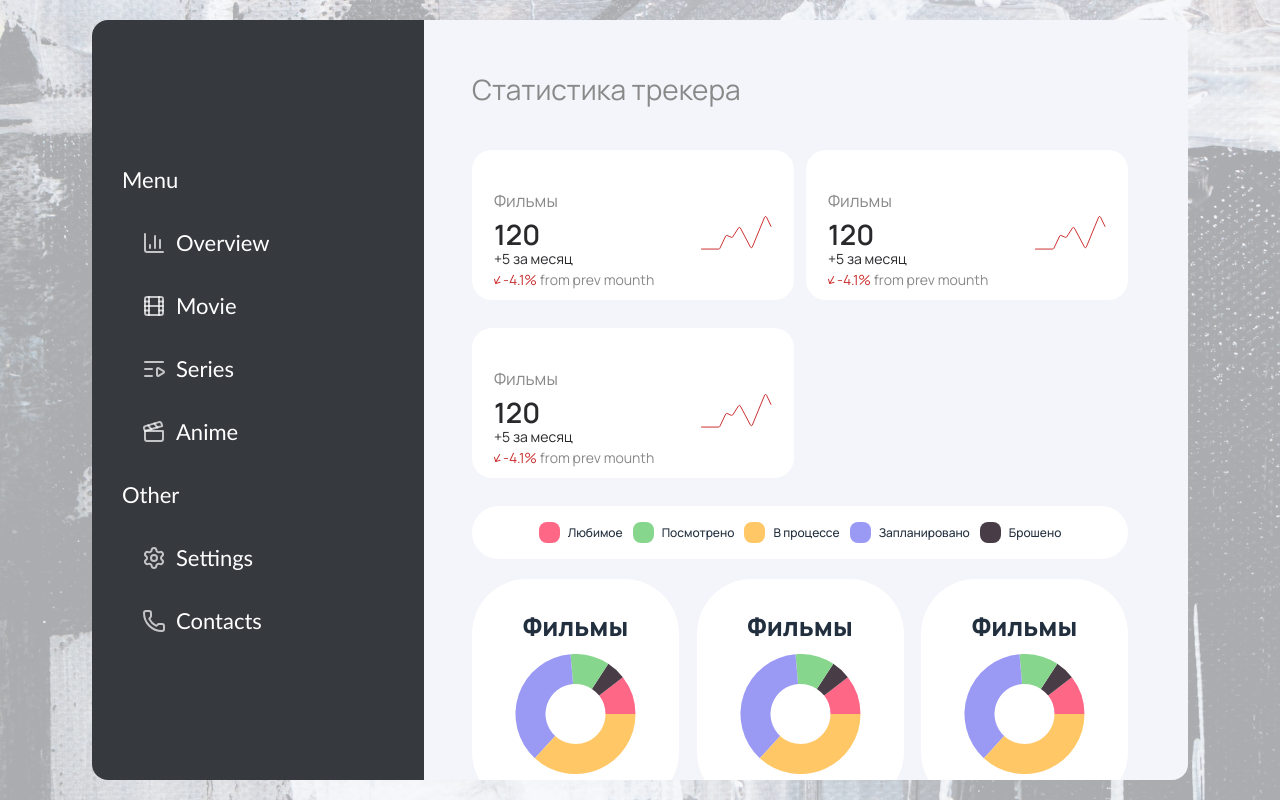
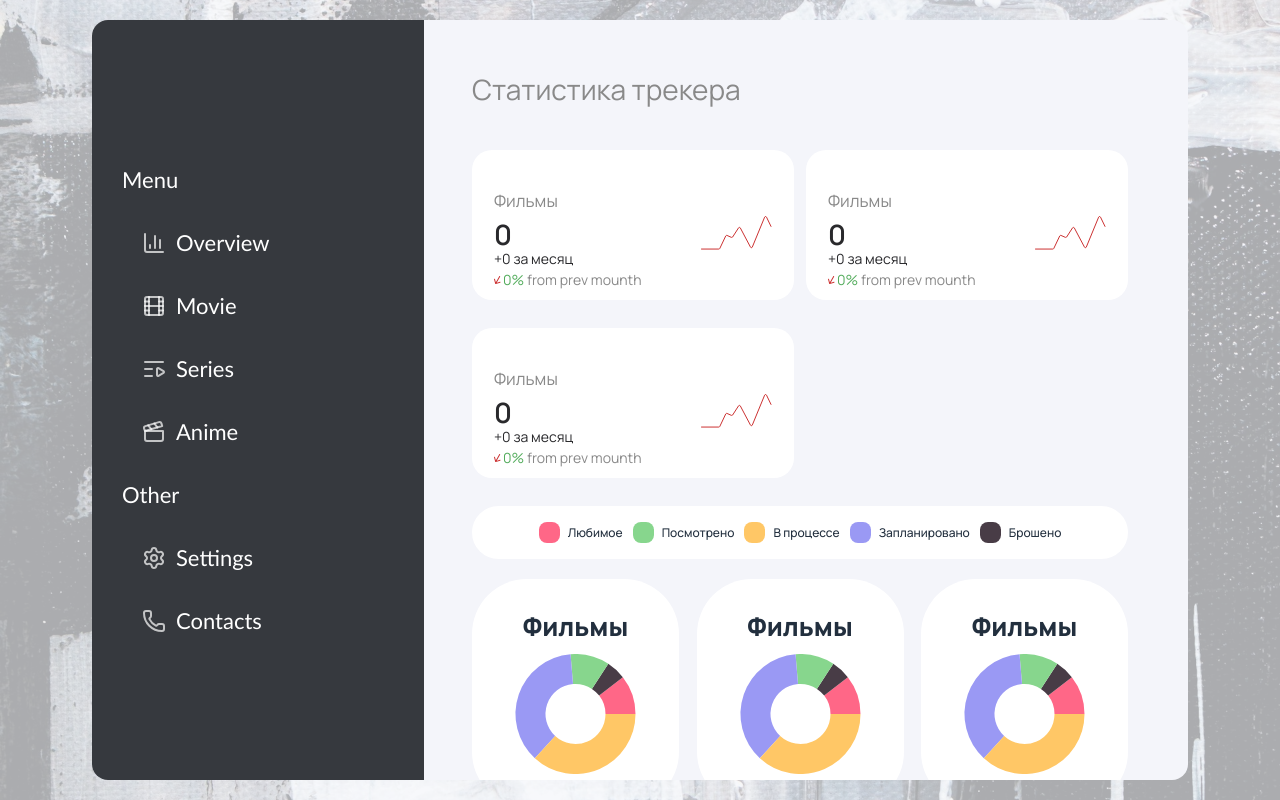
Before and after one commit to enoughy/EntertainmentTracker, a Next.js app: page / in a window 1280 px wide. Built offline with nearby package versions, Linux system fonts and the light colour scheme.

Commit message:
handle data for basic card stat

```diff
--- a/app/page.tsx
+++ b/app/page.tsx
@@ -5,6 +5,10 @@ import { DountChart } from "@/features/dount-chart/dount-chart";
 import { DountChartData } from "@/types/dount-chart-stat/dount-chart-stat";
 import { DountChartContainer } from "@/features/dount-chart-container/dount-chart-container";
 import { BarChartComp } from "@/features/bar-chart/bar-chart";
+import { useEffect, useState } from "react";
+import localforage from "localforage";
+import { Content } from "@/types/entitys/media";
+import { MediaBlock } from "@/types/entitys/media";
 
 const data: DountChartData = {
   data: [
@@ -17,30 +21,58 @@ const data: DountChartData = {
 };
 const arr = [data];
 
+function BaseStatCardPlaceHolder() {
+  return (
+    <>
+      <BaseStatCard
+        name="Фильмы"
+        countAll={0}
+        proc={0}
+        countChange={0}
+      ></BaseStatCard>
+      <BaseStatCard
+        name="Фильмы"
+        countAll={0}
+        proc={0}
+        countChange={0}
+      ></BaseStatCard>
+      <BaseStatCard
+        name="Фильмы"
+        countAll={0}
+        proc={0}
+        countChange={0}
+      ></BaseStatCard>
+    </>
+  );
+}
 export default function Home() {
+  const [content, setContent] = useState<Content | null>(null);
+  let mediaBlockList: MediaBlock[] = [];
+
+  useEffect(() => {
+    const content = localforage.getItem<Content>("content").then((data) => {
+      setContent(data);
+      mediaBlockList = data?.getMediaBlocks() ?? [];
+    });
+  }, []);
+
   return (
     <>
       <div className="p-12 text-text-gray text-[28px]">
         <h1 className="mb-10 text">Статистика трекера</h1>
         <div className="grid grid-cols-1 justify-items-center second:justify-items-normal first:justify-items-normal first:grid-cols-2 second:grid-cols-3 gap-y-7 ">
-          <BaseStatCard
-            name="Фильмы"
-            countAll={120}
-            countChange={5}
-            proc={-4.1}
-          ></BaseStatCard>
-          <BaseStatCard
-            name="Фильмы"
-            countAll={120}
-            countChange={5}
-            proc={-4.1}
-          ></BaseStatCard>
-          <BaseStatCard
-            name="Фильмы"
-            countAll={120}
-            countChange={5}
-            proc={-4.1}
-          ></BaseStatCard>
+          {mediaBlockList.length === 0 ? BaseStatCardPlaceHolder() : <></>}
+
+          {mediaBlockList.map((item) => {
+            return (
+              <BaseStatCard
+                name={item.typeId}
+                countAll={item.count}
+                countChange={item.countOfAddInMounth}
+                proc={4}
+              ></BaseStatCard>
+            );
+          })}
           <div className="col-span-1 second:col-span-2 first:col-span-2">
             <DountChartContainer data={arr}></DountChartContainer>
           </div>
--- a/types/entitys/media.ts
+++ b/types/entitys/media.ts
@@ -51,4 +51,7 @@ export class Content {
   getAddedRecently(): Media[] {
     return this.addedRecently.getValues();
   }
+  getMediaBlocks(): MediaBlock[] {
+    return Array.from(this.content.values());
+  }
 }
--- /dev/null
+++ b/types/section-statistic.ts
@@ -0,0 +1,6 @@
+export type SectionStatistic = {
+  name: string;
+  countAll: number;
+  countChange: number;
+  proc: number;
+};
```
